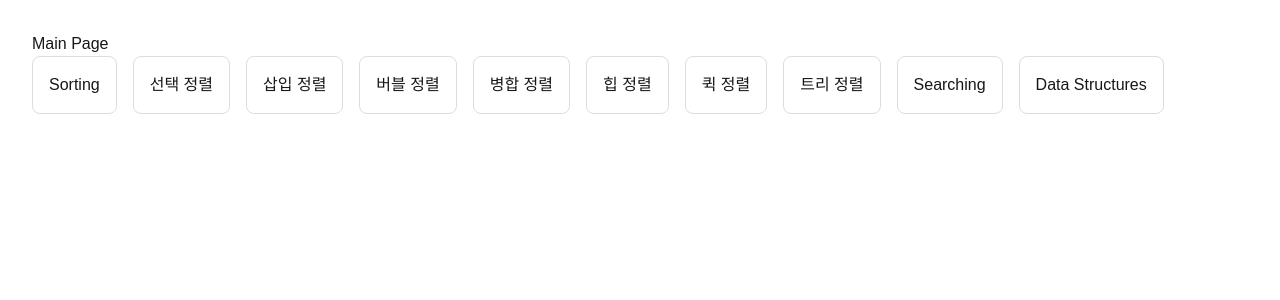
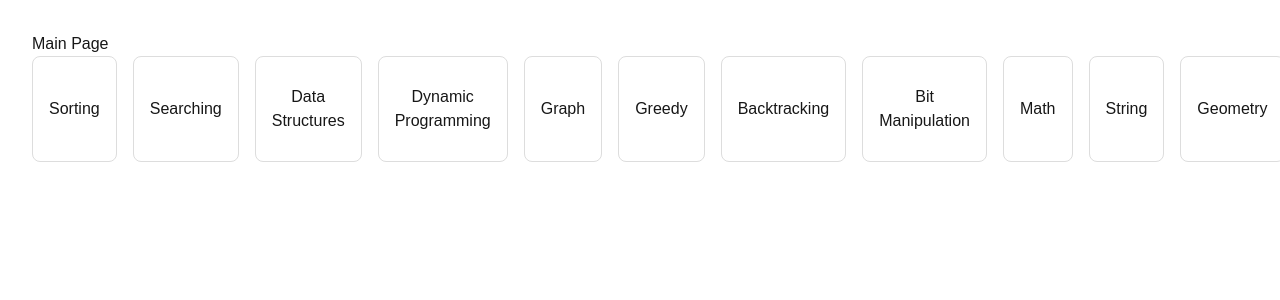
Before and after one commit to JeonB/oneday-oneproblem, a Next.js app: page / in a window 1280 px wide. Shown: the top 300 px of the page. Built offline with nearby package versions, Linux system fonts and the light colour scheme.

Commit message:
알고리즘 목록 추가

```diff
--- a/app/page.tsx
+++ b/app/page.tsx
@@ -4,15 +4,40 @@ import React from 'react'
 
 const algorithms = [
   { name: 'Sorting', topic: 'sorting' },
-  { name: '선택 정렬', topic: 'Selection sort' },
-  { name: '삽입 정렬', topic: 'Insertion sort' },
-  { name: '버블 정렬', topic: 'Bubble sort' },
-  { name: '병합 정렬', topic: 'Merge sort' },
-  { name: '힙 정렬', topic: 'Heap sort' },
-  { name: '퀵 정렬', topic: 'Quick sort' },
-  { name: '트리 정렬', topic: 'Tree sort' },
   { name: 'Searching', topic: 'searching' },
   { name: 'Data Structures', topic: 'data structures' },
+  { name: 'Dynamic Programming', topic: 'dynamic programming' },
+  { name: 'Graph', topic: 'graph' },
+  { name: 'Greedy', topic: 'greedy' },
+  { name: 'Backtracking', topic: 'backtracking' },
+  { name: 'Bit Manipulation', topic: 'bit manipulation' },
+  { name: 'Math', topic: 'math' },
+  { name: 'String', topic: 'string' },
+  { name: 'Geometry', topic: 'geometry' },
+  { name: 'Tree', topic: 'tree' },
+  { name: 'Hashing', topic: 'hashing' },
+  { name: 'Stack', topic: 'stack' },
+  { name: 'Queue', topic: 'queue' },
+  { name: 'Heap', topic: 'heap' },
+  { name: 'Linked List', topic: 'linked list' },
+  { name: 'Trie', topic: 'trie' },
+  { name: 'Segment Tree', topic: 'segment tree' },
+  { name: 'Binary Search Tree', topic: 'binary search tree' },
+  { name: 'Disjoint Set', topic: 'disjoint set' },
+  { name: 'Fenwick Tree', topic: 'fenwick tree' },
+  { name: 'Suffix Array', topic: 'suffix array' },
+  { name: 'Topological Sort', topic: 'topological sort' },
+  { name: 'Shortest Path', topic: 'shortest path' },
+  { name: 'Minimum Spanning Tree', topic: 'minimum spanning tree' },
+  { name: 'Network Flow', topic: 'network flow' },
+  { name: 'String Matching', topic: 'string matching' },
+  { name: 'Convex Hull', topic: 'convex hull' },
+  { name: 'Computational Geometry', topic: 'computational geometry' },
+  { name: 'Game Theory', topic: 'game theory' },
+  { name: 'Combinatorics', topic: 'combinatorics' },
+  { name: 'Probability', topic: 'probability' },
+  { name: 'Number Theory', topic: 'number theory' },
+  { name: 'Combinatorial Game Theory', topic: 'combinatorial game theory' },
 ]
 
 const MainPage: React.FC = () => {
```
